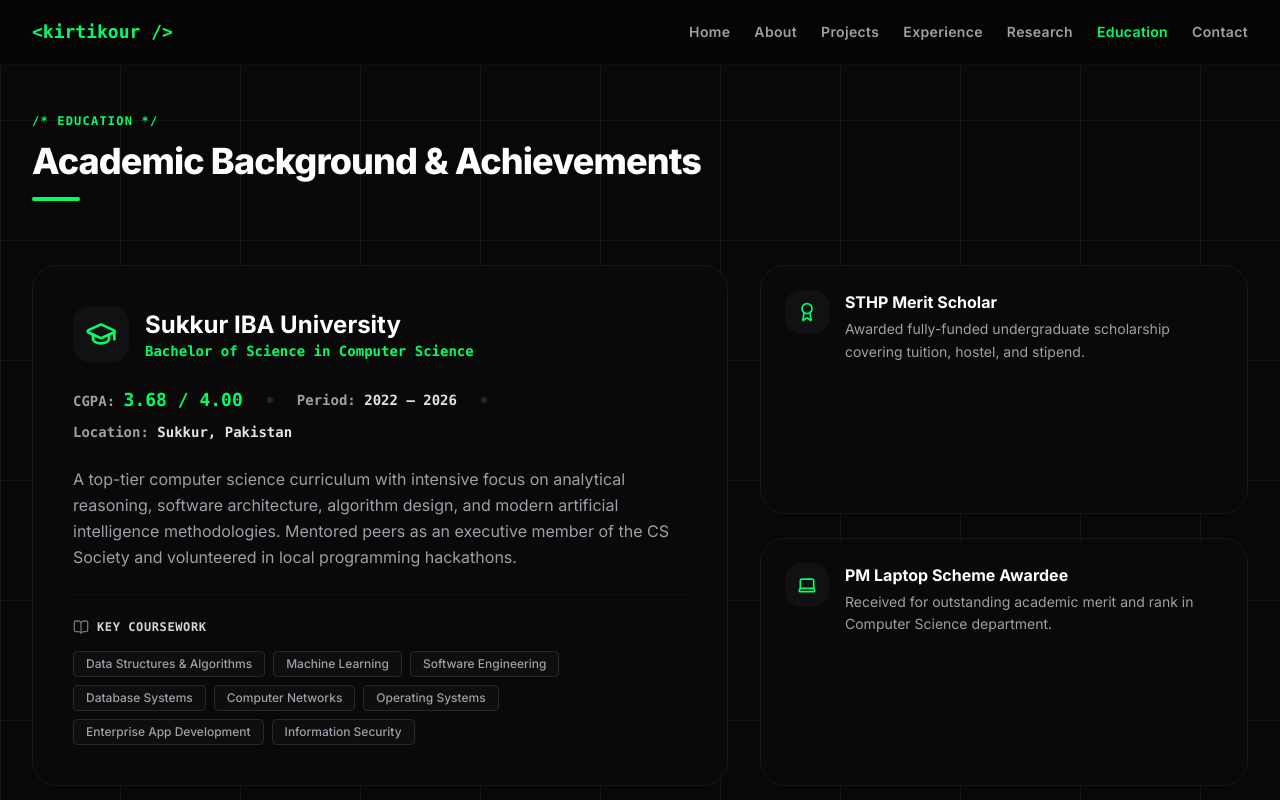
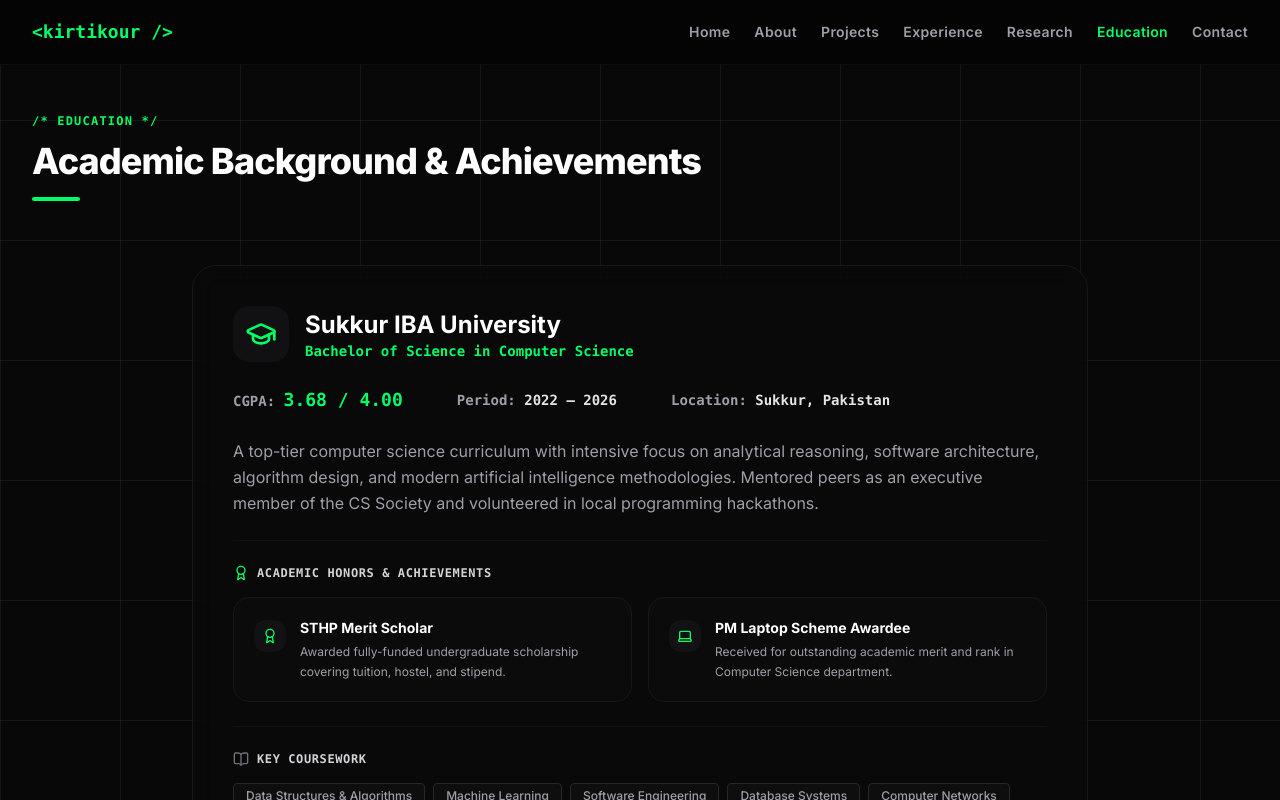
Before and after one commit to kirtikour/KIRTI-PORTFOLIO, a React (Vite) app: page / in a window 1280 px wide. Both pictures are taken after a click on the button "Education". Shown: the top 800 px of the page. Built offline with nearby package versions, Linux system fonts and the light colour scheme.

Commit message:
style: merge STHP and PM Laptop awards directly into main Education card

```diff
--- a/src/components/Education.tsx
+++ b/src/components/Education.tsx
@@ -6,19 +6,6 @@
 export default function Education() {
   const sectionRef = useRef(null);
   const isInView = useInView(sectionRef, { once: true, margin: '-100px' });
-
-  const achievements = [
-    {
-      icon: <Award className="w-5 h-5 text-[#00FF66]" />,
-      title: 'STHP Merit Scholar',
-      description: 'Awarded fully-funded undergraduate scholarship covering tuition, hostel, and stipend.'
-    },
-    {
-      icon: <Laptop className="w-5 h-5 text-[#00FF66]" />,
-      title: 'PM Laptop Scheme Awardee',
-      description: 'Received for outstanding academic merit and rank in Computer Science department.'
-    }
-  ];
 
   const courses = [
     'Data Structures & Algorithms', 'Machine Learning', 'Software Engineering',
@@ -44,19 +31,19 @@
           <div className="w-12 h-1 bg-[#00FF66] mt-4 rounded-full"></div>
         </div>
 
-        {/* Layout: Main Education Card & Coursework / Achievements */}
-        <div className="grid grid-cols-1 lg:grid-cols-12 gap-8 items-stretch">
+        {/* Layout: Centered Main Education Card with Honors inside */}
+        <div className="max-w-4xl mx-auto">
 
-          {/* Left: Main University card */}
+          {/* Main University card */}
           <motion.div
             initial={{ opacity: 0, y: 20 }}
             animate={isInView ? { opacity: 1, y: 0 } : {}}
             transition={{ duration: 0.6 }}
-            className="lg:col-span-7 p-8 sm:p-10 bg-[#0a0a0a]/50 backdrop-blur-md border border-zinc-900 rounded-3xl hover:border-[#00FF66]/30 hover:shadow-lg hover:shadow-[#00FF66]/5 transition-all duration-300 flex flex-col justify-between"
+            className="p-8 sm:p-10 bg-[#0a0a0a]/50 backdrop-blur-md border border-zinc-900 rounded-3xl hover:border-[#00FF66]/30 hover:shadow-lg hover:shadow-[#00FF66]/5 transition-all duration-300 flex flex-col gap-6"
           >
             <div>
               <div className="flex items-center gap-4 mb-6">
-                <div className="p-3 bg-zinc-900/60 text-[#00FF66] rounded-2xl">
+                <div className="p-3 bg-zinc-900/60 text-[#00FF66] rounded-2xl shrink-0">
                   <GraduationCap className="w-8 h-8" />
                 </div>
                 <div>
@@ -70,20 +57,49 @@
                 <div>
                   CGPA: <span className="text-[#00FF66] font-bold text-lg">3.68 / 4.00</span>
                 </div>
-                <div className="w-1.5 h-1.5 rounded-full bg-zinc-800 hidden sm:block"></div>
+                <div className="w-1.5 h-1.5 rounded-full bg-zinc-850 hidden sm:block"></div>
                 <div>
                   Period: <span className="text-zinc-200">2022 – 2026</span>
                 </div>
-                <div className="w-1.5 h-1.5 rounded-full bg-zinc-800 hidden sm:block"></div>
+                <div className="w-1.5 h-1.5 rounded-full bg-zinc-850 hidden sm:block"></div>
                 <div>
                   Location: <span className="text-zinc-200">Sukkur, Pakistan</span>
                 </div>
               </div>
 
               {/* Description */}
-              <p className="text-sm sm:text-base text-zinc-400 leading-relaxed mb-6">
+              <p className="text-sm sm:text-base text-zinc-400 leading-relaxed">
                 A top-tier computer science curriculum with intensive focus on analytical reasoning, software architecture, algorithm design, and modern artificial intelligence methodologies. Mentored peers as an executive member of the CS Society and volunteered in local programming hackathons.
               </p>
+            </div>
+
+            {/* Honors & Scholarships Sub-Grid */}
+            <div className="pt-6 border-t border-zinc-900/60">
+              <h4 className="flex items-center gap-2 text-zinc-300 font-bold text-xs uppercase tracking-wider mb-4 font-mono">
+                <Award className="w-4 h-4 text-[#00FF66]" />
+                Academic Honors & Achievements
+              </h4>
+              <div className="grid grid-cols-1 md:grid-cols-2 gap-4">
+                <div className="p-5 bg-zinc-900/20 border border-zinc-900 rounded-2xl flex gap-3.5 items-start">
+                  <div className="p-2 bg-zinc-900/60 rounded-xl text-[#00FF66] shrink-0 mt-0.5">
+                    <Award className="w-4 h-4" />
+                  </div>
+                  <div>
+                    <h5 className="font-bold text-sm text-white mb-1">STHP Merit Scholar</h5>
+                    <p className="text-xs text-zinc-400 leading-relaxed">Awarded fully-funded undergraduate scholarship covering tuition, hostel, and stipend.</p>
+                  </div>
+                </div>
+
+                <div className="p-5 bg-zinc-900/20 border border-zinc-900 rounded-2xl flex gap-3.5 items-start">
+                  <div className="p-2 bg-zinc-900/60 rounded-xl text-[#00FF66] shrink-0 mt-0.5">
+                    <Laptop className="w-4 h-4" />
+                  </div>
+                  <div>
+                    <h5 className="font-bold text-sm text-white mb-1">PM Laptop Scheme Awardee</h5>
+                    <p className="text-xs text-zinc-400 leading-relaxed">Received for outstanding academic merit and rank in Computer Science department.</p>
+                  </div>
+                </div>
+              </div>
             </div>
 
             {/* Coursework list */}
@@ -105,29 +121,6 @@
             </div>
           </motion.div>
 
-          {/* Right: Academic honors */}
-          <motion.div
-            initial={{ opacity: 0, y: 20 }}
-            animate={isInView ? { opacity: 1, y: 0 } : {}}
-            transition={{ duration: 0.6, delay: 0.2 }}
-            className="lg:col-span-5 flex flex-col gap-6"
-          >
-            {achievements.map((item, idx) => (
-              <div
-                key={idx}
-                className="p-6 bg-[#0a0a0a]/50 backdrop-blur-md border border-zinc-900 rounded-3xl hover:border-[#00FF66]/30 hover:shadow-lg hover:shadow-[#00FF66]/5 transition-all duration-300 flex-1 flex gap-4"
-              >
-                <div className="p-3 bg-zinc-900/60 rounded-2xl h-fit shrink-0">
-                  {item.icon}
-                </div>
-                <div>
-                  <h4 className="font-bold text-white text-base mb-1">{item.title}</h4>
-                  <p className="text-sm text-zinc-400 leading-relaxed">{item.description}</p>
-                </div>
-              </div>
-            ))}
-          </motion.div>
-
         </div>
 
         {/* Embedded Certifications Section */}
```
